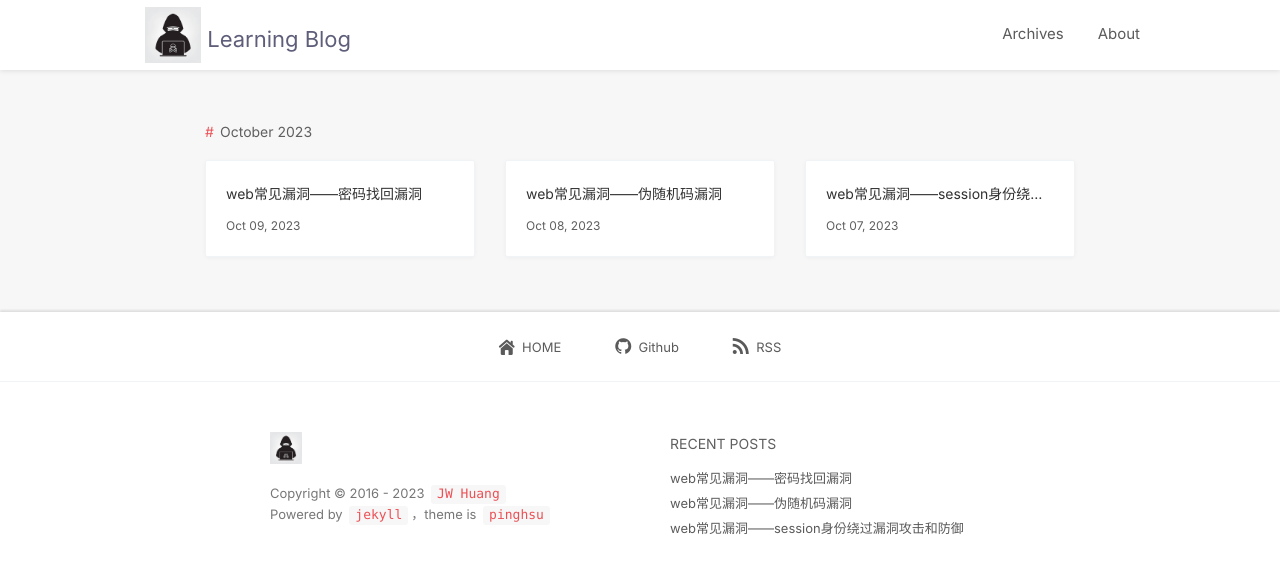
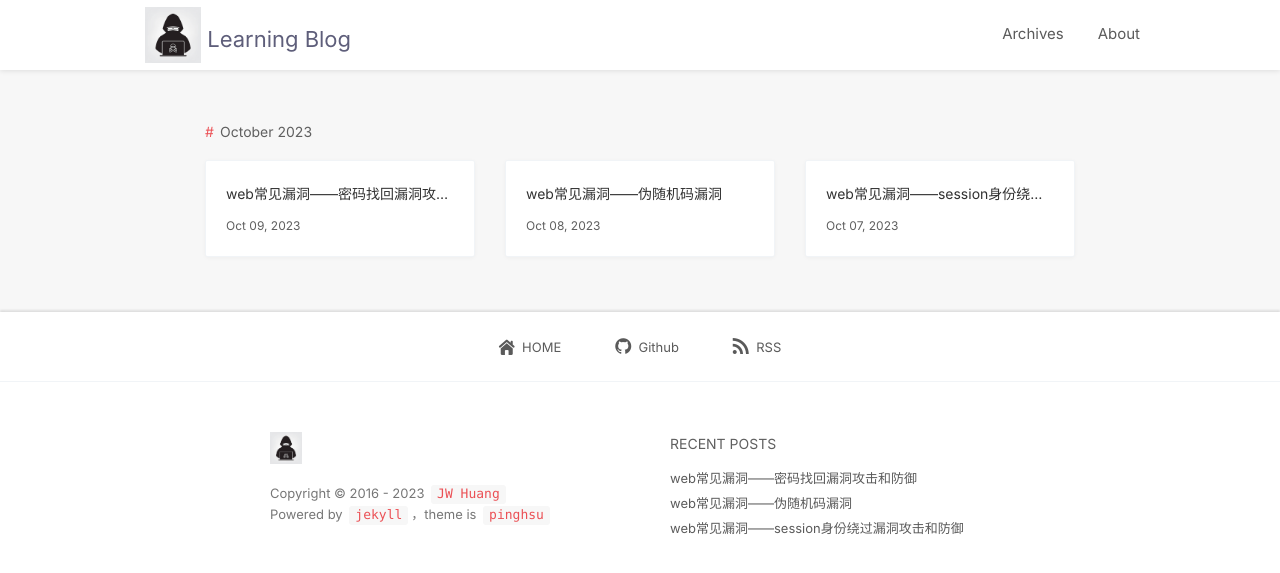
Before and after one commit to JWlovelearning/JWlovelearning.github.io, a Jekyll site: the page built from archives.html, in a window 1280 px wide. Shown: the top 573 px of the page. Built offline with Jekyll 4.4.1, drawn with Linux system fonts in a browser that asks for light colours; nearby versions of some CDN libraries; comment, search, counter and statistics services are not loaded.

Commit message:
Update 2023-10-10-post.md

```diff
--- a/_posts/2023-10-10-post.md
+++ b/_posts/2023-10-10-post.md
@@ -1,6 +1,6 @@
 ---
 layout: post
-title: web常见漏洞——密码找回漏洞
+title: web常见漏洞——密码找回漏洞攻击和防御
 date: 2023-10-10 00:00:00 +0800
 category: web
 thumbnail: /style/image/thumbnail3.png
```
